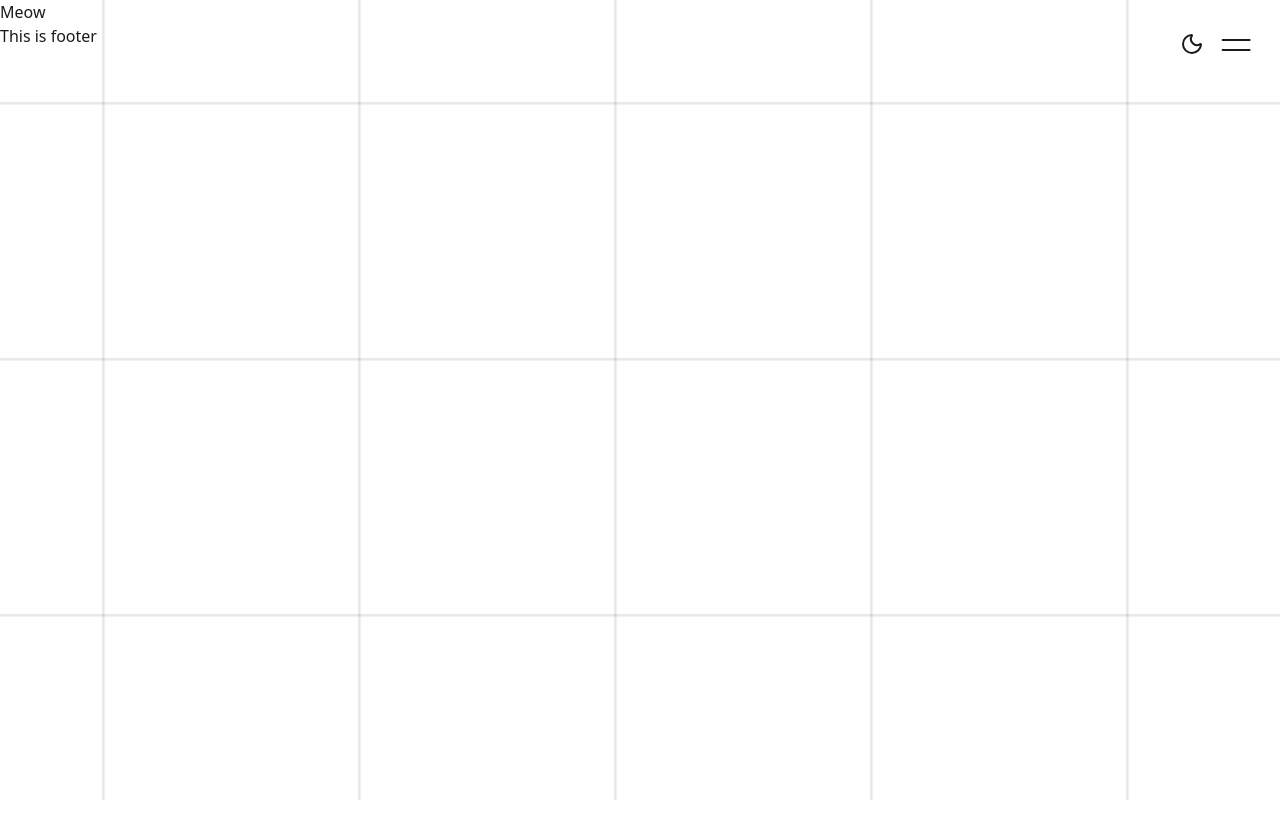
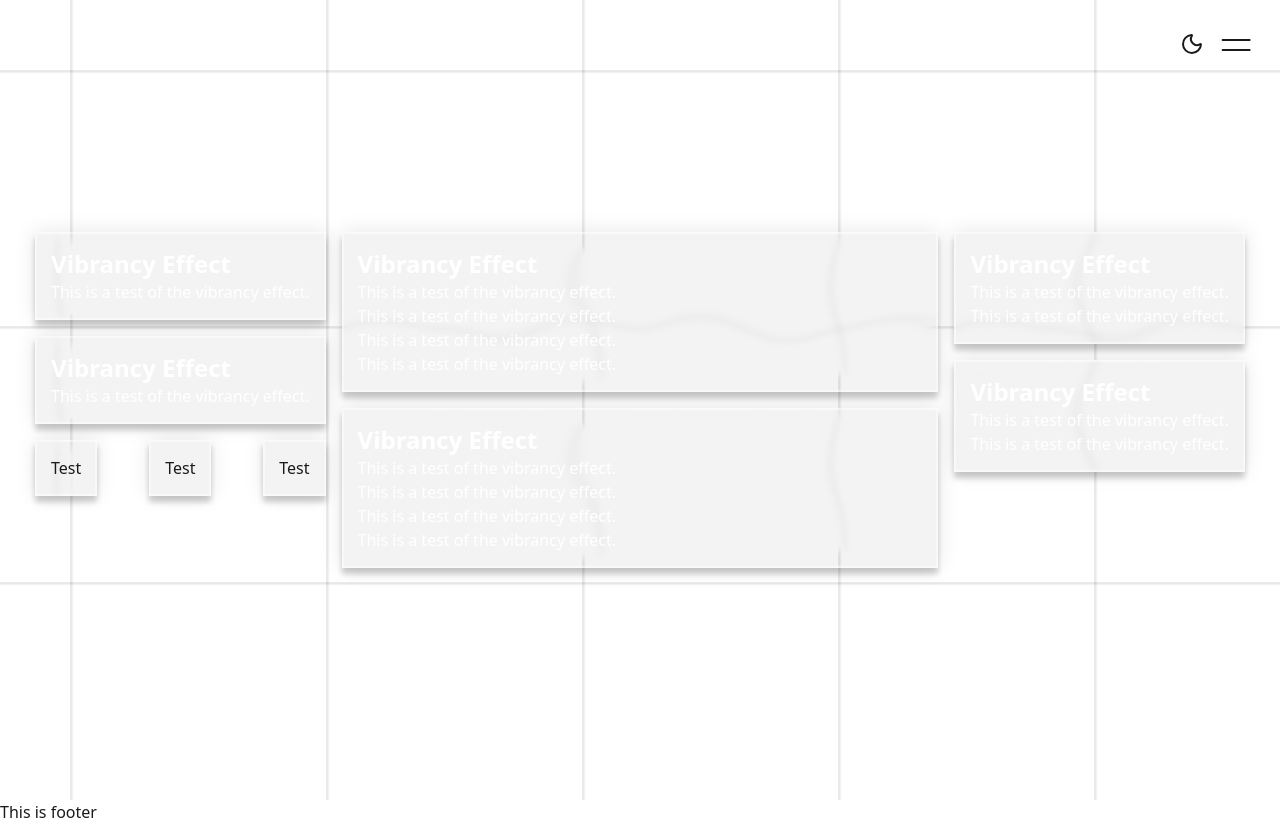
Before and after one commit to minxs33/portfolio-2025, a Next.js app: page / in a window 1280 px wide. Before the commit the page ends 800 px from the top, so only its background shows below. Built offline with nearby package versions, Linux system fonts and the light colour scheme.

Commit message:
[refractor] Refractoring react redux provider into Providers.tsx

```diff
--- a/src/app/(public)/layout.tsx
+++ b/src/app/(public)/layout.tsx
@@ -29,7 +29,6 @@ export default function RootLayout({
       <body
         className={`${geistSans.variable} ${geistMono.variable} antialiased`}
       >
-        <div className="relative h-screen w-screen overflow-hidden">
           <svg style={{ display: 'none' }}>
             <filter
               id="glass-distortion"
@@ -85,7 +84,6 @@ export default function RootLayout({
                 {children}
               </Template>
           </Providers>
-        </div>
       </body>
     </html>
   );
--- a/src/app/(public)/page.tsx
+++ b/src/app/(public)/page.tsx
@@ -1,7 +1,61 @@
 import Layout from "../components/public/template";
+import Vibrancy from "../components/public/vibrancy";
 
 export default function Home() {
   return (
-      <p>Meow</p>
+      <section className="flex flex-col items-center justify-center container mx-auto h-screen">
+        <div className="grid grid-cols-1 md:grid-cols-4 gap-4">
+          <div className="col-span-1 flex flex-col gap-4">
+              <Vibrancy wrapperClass="p-4">
+                  <h1 className="text-2xl font-bold text-white">Vibrancy Effect</h1>
+                  <p className="text-white">This is a test of the vibrancy effect.</p>
+              </Vibrancy>
+              <Vibrancy wrapperClass="p-4">
+                  <h1 className="text-2xl font-bold text-white">Vibrancy Effect</h1>
+                  <p className="text-white">This is a test of the vibrancy effect.</p>
+              </Vibrancy>
+              <div className="flex justify-between items-center gap-x-1">
+                  <Vibrancy wrapperClass="p-4">
+                      Test
+                  </Vibrancy>
+                  <Vibrancy wrapperClass="p-4">
+                      Test
+                  </Vibrancy>
+                  <Vibrancy wrapperClass="p-4">
+                      Test
+                  </Vibrancy>
+              </div>
+          </div>
+          <div className="col-span-2 flex flex-col gap-4">
+              <Vibrancy wrapperClass="p-4">
+                  <h1 className="text-2xl font-bold text-white">Vibrancy Effect</h1>
+                  <p className="text-white">This is a test of the vibrancy effect.</p>
+                  <p className="text-white">This is a test of the vibrancy effect.</p>
+                  <p className="text-white">This is a test of the vibrancy effect.</p>
+                  <p className="text-white">This is a test of the vibrancy effect.</p>
+              </Vibrancy>
+              <Vibrancy wrapperClass="p-4">
+                  <h1 className="text-2xl font-bold text-white">Vibrancy Effect</h1>
+                  <p className="text-white">This is a test of the vibrancy effect.</p>
+                  <p className="text-white">This is a test of the vibrancy effect.</p>
+                  <p className="text-white">This is a test of the vibrancy effect.</p>
+                  <p className="text-white">This is a test of the vibrancy effect.</p>
+              </Vibrancy>
+          </div>
+          <div className="col-span-1 flex flex-col gap-4">
+              <Vibrancy wrapperClass="p-4">
+                  <h1 className="text-2xl font-bold text-white">Vibrancy Effect</h1>
+                  <p className="text-white">This is a test of the vibrancy effect.</p>
+                  <p className="text-white">This is a test of the vibrancy effect.</p>
+              </Vibrancy>
+              <Vibrancy wrapperClass="p-4">
+                  <h1 className="text-2xl font-bold text-white">Vibrancy Effect</h1>
+                  <p className="text-white">This is a test of the vibrancy effect.</p>
+                  <p className="text-white">This is a test of the vibrancy effect.</p>
+              </Vibrancy>
+          </div>
+
+        </div>
+      </section>
   );
 }
--- a/src/app/components/public/navigation.tsx
+++ b/src/app/components/public/navigation.tsx
@@ -29,7 +29,7 @@ export default function Navigation() {
       <motion.button
         whileHover={{ scale: 1.05 }}
         whileTap={{ scale: 0.90 }}
-        className="relative group size-12 z-50 cursor-pointer"
+        className="relative group size-12 z-20 cursor-pointer"
         onClick={() => dispatch(toggleNav())}
       >
         {isOpen ? (
@@ -56,13 +56,13 @@ export default function Navigation() {
       />
 
       {/* nav panel */}
-      <div className="fixed inset-y-0 right-0 z-1 w-[80vw] sm:w-[50vw] md:w-[30vw] overflow-hidden">
+      <div className="fixed inset-y-0 right-0 z-10 w-[80vw] sm:w-[50vw] md:w-[30vw] overflow-hidden">
         <motion.div
           initial={{ scaleX: 0 }}
           animate={{ scaleX: isOpen ? 1 : 0 }}
           transition={{ duration: 0.3, ease: 'easeInOut', delayChildren:0}}
           style={{ originX: 1 }}
-          className="absolute inset-0 z-1"
+          className="absolute inset-0"
         >
           <Vibrancy wrapperClass="h-full">
             {/* Nav Items */}
@@ -74,7 +74,7 @@ export default function Navigation() {
                   animate={{ scaleX: 1 }}
                   exit={{ scaleX: 0 }}
                   transition={{ duration: 0.3, ease: 'easeInOut', delayChildren: 0.3 }}
-                  className="relative h-full w-full origin-right z-1"
+                  className="relative h-full w-full origin-right"
                 >
                   <div className="px-16 py-32 space-y-4 text-gray-500">
                     {navItems.map((item, index) => (
--- a/src/app/components/public/switchTheme.tsx
+++ b/src/app/components/public/switchTheme.tsx
@@ -22,7 +22,7 @@ export default function SwitchThemes() {
             whileTap={{ scale: 0.90 }}
             aria-label="Toggle Dark Mode"
             type="button"
-            className="flex items-center justify-center z-10"
+            className="flex items-center justify-center z-20"
             onHoverStart={() => setIsHover(true)}
             onHoverEnd={() => setIsHover(false)}
             onClick={() => setTheme(theme === 'dark' ? 'light' : 'dark')}
--- a/src/app/components/public/template.tsx
+++ b/src/app/components/public/template.tsx
@@ -7,13 +7,10 @@ import { store } from "../../state/store";
 export default function Template({ children }: { children: React.ReactNode }) {
     return (
         <>
-            <div className="absolute inset-0 bg-grid animate-moveGrid z-0" />
-            <Provider store={store}>
-                <Navigation />
-                    {children}
-                <Footer />
-            </Provider>
-
+            <div className="fixed top-0 left-0 w-full min-h-full bg-grid animate-moveGrid -z-10"/>
+            <Navigation />
+                {children}
+            <Footer />
         </>
     )
 }
--- a/src/app/globals.css
+++ b/src/app/globals.css
@@ -153,6 +153,7 @@ body {
 
 .bg-grid {
   background-size: 20vw 20vw;
+  background-repeat: repeat;
   background-image:
     linear-gradient(to right, hsla(var(--foreground-h), var(--foreground-s), var(--foreground-l), 0.1) 2px, transparent 3px),
     linear-gradient(to bottom, hsla(var(--foreground-h), var(--foreground-s), var(--foreground-l), 0.1) 2px, transparent 3px);
--- a/src/app/providers.tsx
+++ b/src/app/providers.tsx
@@ -1,11 +1,15 @@
 'use client'
 
 import { ThemeProvider } from 'next-themes'
+import { Provider } from 'react-redux'
+import { store } from './state/store'
 
 export default function Providers({ children }: { children: React.ReactNode }) {
     return (
         <ThemeProvider attribute="class" defaultTheme='system' enableSystem>
-            {children}
+            <Provider store={store}>
+                {children}
+            </Provider>
         </ThemeProvider>
     )
 }
```
